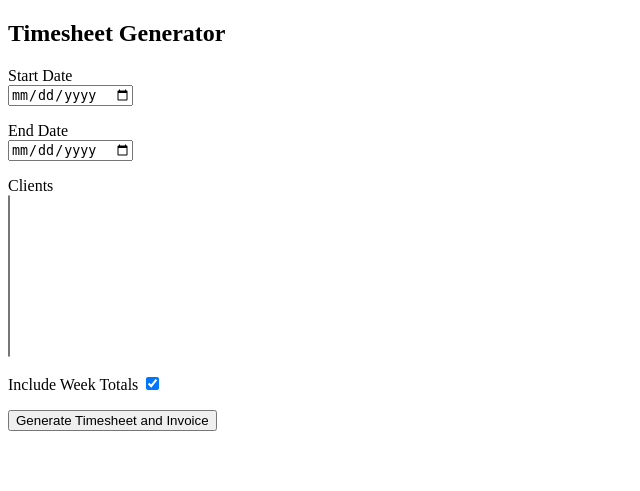
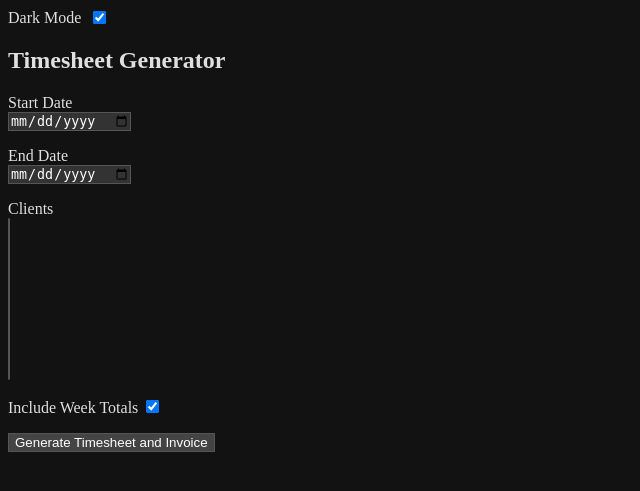
Before and after one commit to GeorgesPaul/TimeSheeterPython, a Flask app: template templates/timesheet.html in a window 1280 px wide. Shown: the top 491 px of the page, without its empty margins (0-640 px from the left). Run offline with Flask 3, Linux system fonts and the light colour scheme; the template is opened without the code that fills it: values that come from a table or form of the project are taken from there, others are empty; parts of the project's set-up code (start-up, migrations or seed data) failed here and were passed over.

Commit message:
dark mode

```diff
--- a/templates/timesheet.html
+++ b/templates/timesheet.html
@@ -5,9 +5,46 @@
     <meta charset="UTF-8">
     <meta name="viewport" content="width=device-width, initial-scale=1.0">
     <title>Timesheet Generator</title>
+    <style>
+        body {
+            transition: background-color 0.3s, color 0.3s;
+        }
+
+        body.dark-mode {
+            background-color: #121212;
+            color: #e0e0e0;
+        }
+
+        body.dark-mode table {
+            color: #e0e0e0;
+        }
+
+        body.dark-mode input,
+        body.dark-mode select {
+            background-color: #333;
+            color: #fff;
+            border: 1px solid #555;
+        }
+
+        body.dark-mode input[type="submit"] {
+            background-color: #444;
+            cursor: pointer;
+        }
+
+        .theme-switch-wrapper {
+            display: flex;
+            align-items: center;
+            margin-bottom: 15px;
+        }
+    </style>
 </head>
 
 <body>
+    <div class="theme-switch-wrapper">
+        <label for="theme-checkbox" style="margin-right: 8px;">Dark Mode</label>
+        <input type="checkbox" id="theme-checkbox" onchange="toggleTheme(this.checked)" />
+    </div>
+
     <h2>Timesheet Generator</h2>
     <form method="POST">
         {{ form.hidden_tag() }}
@@ -28,6 +65,26 @@
     {{ ts.table|safe }}
     {% endfor %}
     {% endif %}
+    <script>
+        function toggleTheme(isDark) {
+            if (isDark) {
+                document.body.classList.add('dark-mode');
+                localStorage.setItem('theme', 'dark');
+            } else {
+                document.body.classList.remove('dark-mode');
+                localStorage.setItem('theme', 'light');
+            }
+        }
+
+        // On load
+        const currentTheme = localStorage.getItem('theme');
+        // Default to dark mode unless explicitly set to light
+        if (currentTheme !== 'light') {
+            document.body.classList.add('dark-mode');
+            document.getElementById('theme-checkbox').checked = true;
+            localStorage.setItem('theme', 'dark');
+        }
+    </script>
 </body>
 
 </html>
```
